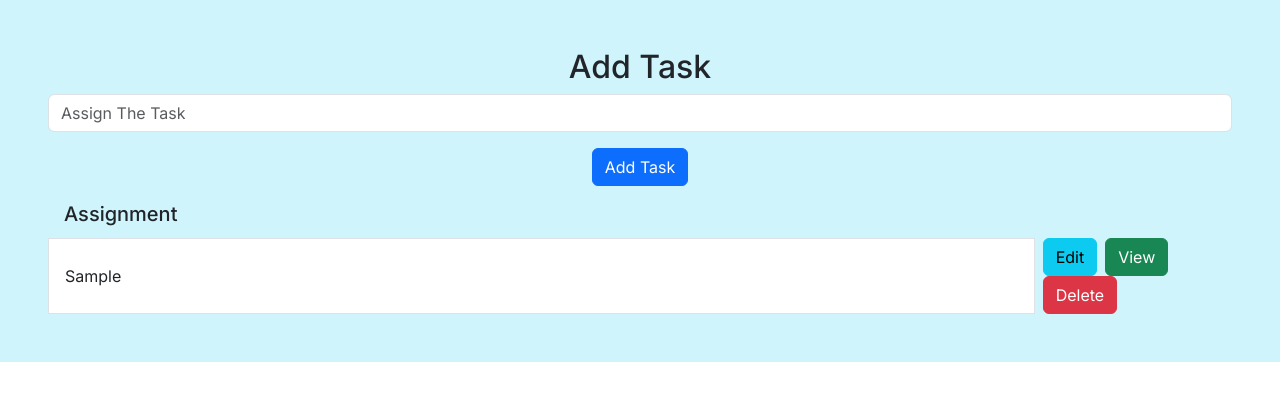
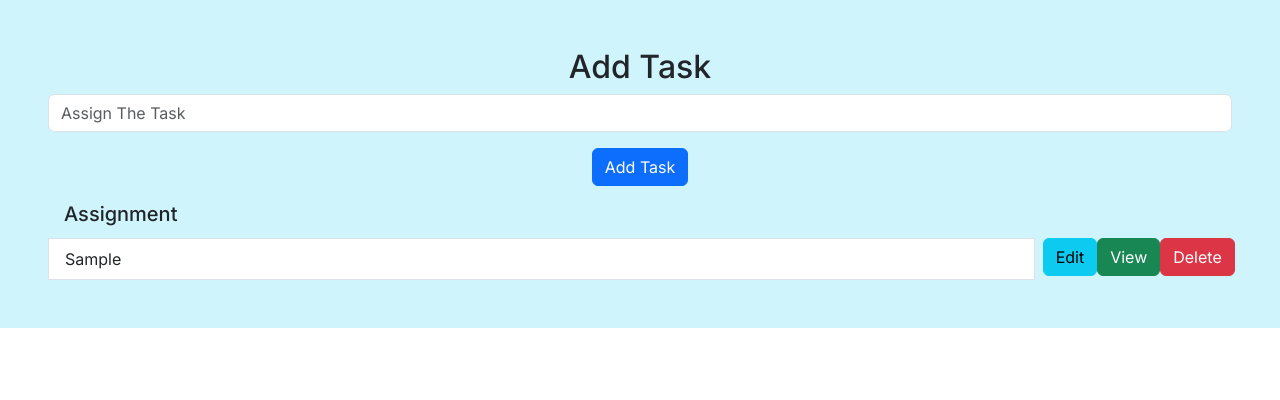
Before and after one commit to RaviRanjan3098/todo-app, a Next.js app: page / in a window 1280 px wide. Both pictures are taken after typing "Sample" into the empty fields and a click on the button "Add Task". Shown: the top 400 px of the page. Built offline with nearby package versions, Linux system fonts and the light colour scheme.

Commit message:
final commit

```diff
--- a/src/components/style.css
+++ b/src/components/style.css
@@ -44,7 +44,7 @@ html, body {
     word-wrap: break-word;
     overflow-wrap: break-word;
     hyphens: auto;
-    max-height: 500px; /* Adjust this value as needed */
+    max-height: 800px; /* Adjust this value as needed */
     overflow-y: auto; /* Adds a scrollbar if content overflows */
   }
 
--- a/src/components/todo.js
+++ b/src/components/todo.js
@@ -90,14 +90,14 @@ function TodoApp() {
       <h5 className="mx-3">Assignment</h5>
         {task.map(todo => (
           <div  key={todo.id} className='d-flex mt-1 gap-2'>
-          <li className="list-group-item col-10 d-flex justify-content-between align-items-center">
-          <span className="todo-text">{todo.text}</span>
+          <li className="list-group-item col-10 d-flex justify-content-between align-items-center task-text">
+          <span className="todo-text ">{todo.text}</span>
           </li>
           <div className="button-group col-2">
             <button className="btn btn-info mr-2" onClick={() => handleEditTodo(todo)}>
               Edit
             </button>
-            <button className="btn btn-success mr-2 mx-2" onClick={() => handleViewTodo(todo)}>View</button>
+            <button className="btn btn-success mr-2" onClick={() => handleViewTodo(todo)}>View</button>
             <button className="btn btn-danger" onClick={() => handleDeleteTodo(todo.id)}>Delete</button>
           </div>
 
```
